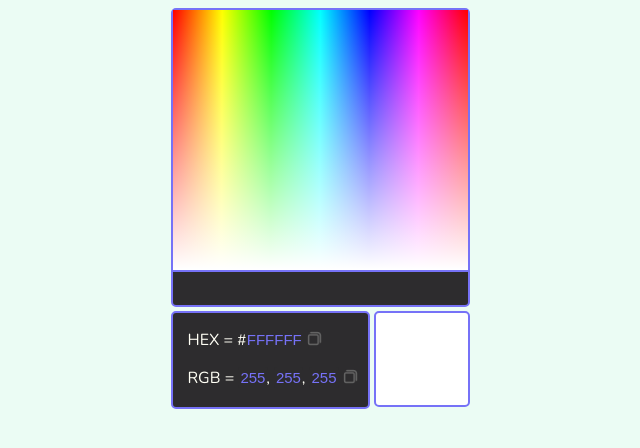
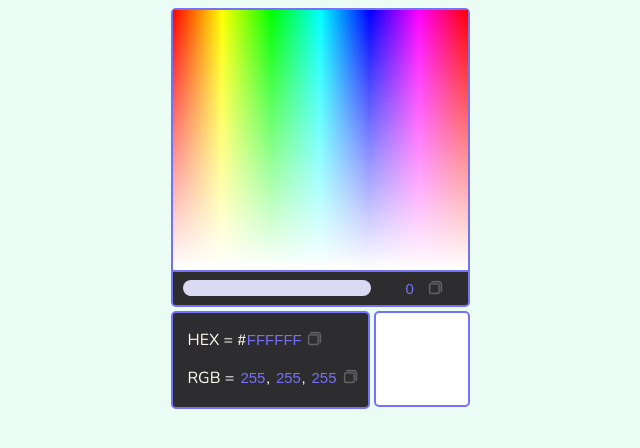
Before and after one commit to TheArtur128/Color-selector, a website with bundled scripts: page index.html in a window 1280 px wide. Shown: the whole page, without its empty margins (320-960 px from the left). Built offline with nearby package versions, Linux system fonts and the light colour scheme.

Commit message:
feat(`index`): add darkening factor selector layout

```diff
--- a/index.html
+++ b/index.html
@@ -11,6 +11,10 @@
         <div id="root">
             <div id="color-selection" class="block">
                 <canvas id="color-panel" width="295" height="260"></canvas>
+                <div id="color-panel-configuration">
+                    <input id="darkening-factor-selector" type="range" min="0" max="255" value="0">
+                    <span id="darkening-factor-view"><input id="darkening-factor" type="number" min="0" max="255" value="0"><img id="darkening-factor-copy-button" class="copy-buttons" src="images/copy.png" width="15" height="15"></span>
+                </div>
             </div>
             <div id="selection-result">
                 <div id="attributes" class="block">
--- a/styles/index.css
+++ b/styles/index.css
@@ -90,6 +90,40 @@ button:active {
   border-bottom: 2px solid #7672f7;
 }
 
+#color-panel-configuration {
+  display: flex;
+  align-items: center;
+}
+
+#darkening-factor-selector {
+  -webkit-appearance: none;
+  overflow: hidden;
+  margin-left: 10px;
+  width: 188px;
+  height: 16px;
+  border-radius: 8px;
+  background-color: #dbdaf2;
+}
+
+#darkening-factor-selector::-webkit-slider-thumb {
+  -webkit-appearance: none;
+  cursor: pointer;
+  width: 0px;
+  height: 16px;
+  box-shadow: -188px 0 0 188px #7672f7;
+}
+
+#darkening-factor-view {
+  position: absolute;
+  right: -1px;
+}
+
+#darkening-factor-copy-button {
+  position: relative;
+  right: 26px;
+  top: 1px;
+}
+
 #selection-result {
   height: 98px;
   display: flex;
@@ -116,7 +150,7 @@ button:active {
   font-size: 15px;
 }
 
-.rgb-attribute {
+.rgb-attribute, #darkening-factor-mirror {
   width: 25.3px;
 }
 
```
